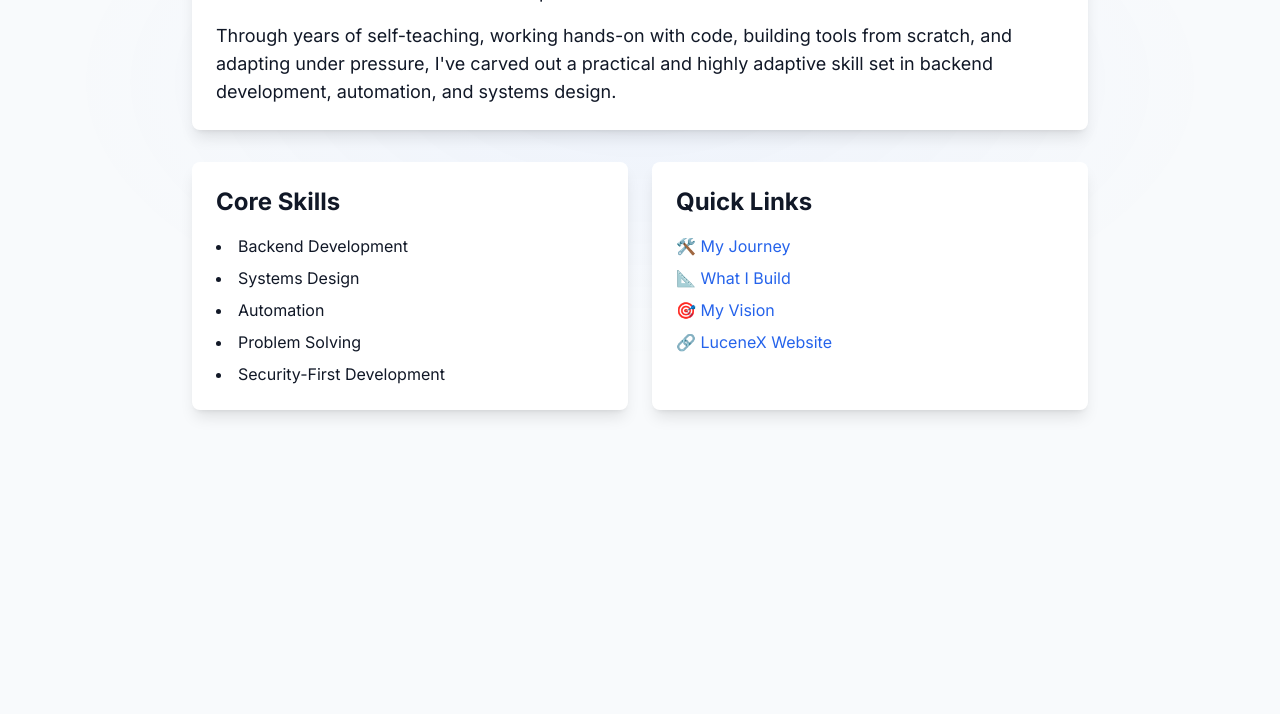
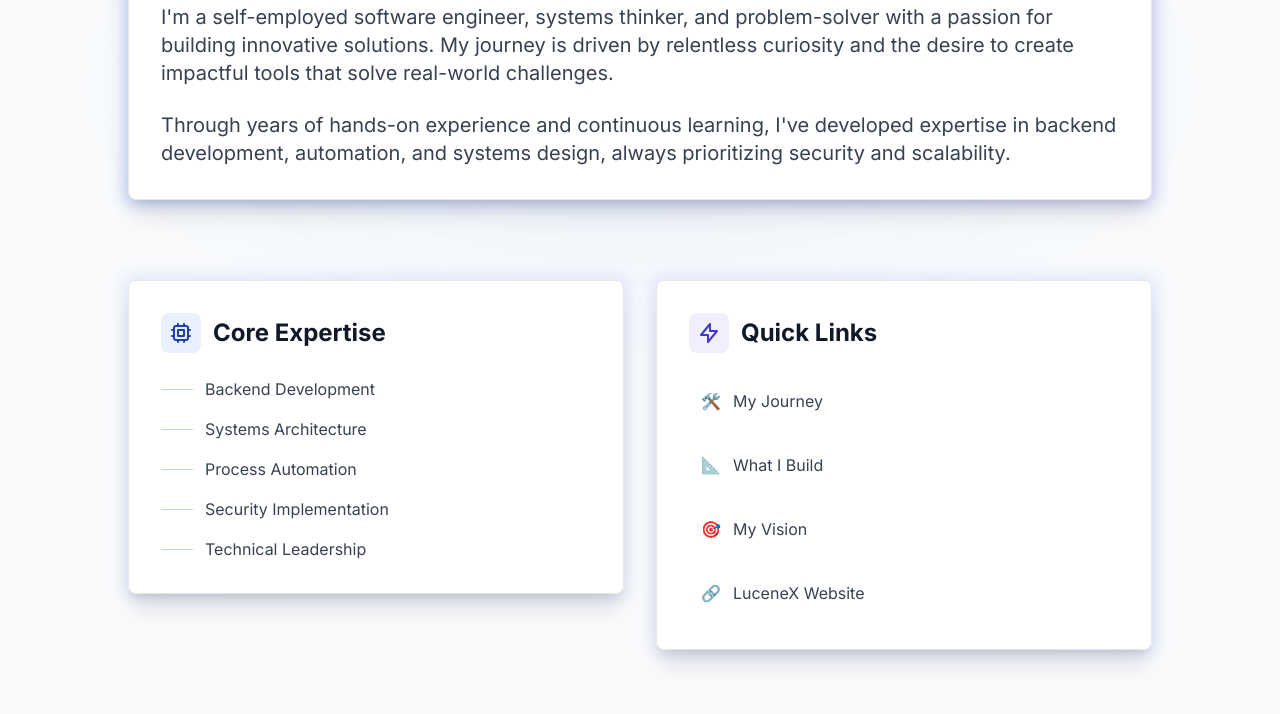
Before and after one commit to ernissmal/Ernests-Smalikis-portfolio, an Astro site in the folder version.2.0/portfolio/: page / in a window 1280 px wide. Shown: the part 198-912 px from the top of the page. Before the commit the page ends 800 px from the top, so only its background shows below. Built offline with nearby package versions, Linux system fonts and the light colour scheme; Astro itself is replaced by a stand-in of ours.

Commit message:
feat: Revise homepage content and layout for improved clarity and engagement

```diff
--- a/version.2.0/portfolio/src/pages/index.astro
+++ b/version.2.0/portfolio/src/pages/index.astro
@@ -5,39 +5,108 @@ import Navbar from '../components/Navbar.astro';
 
 <Layout title="Ernests Smalikis | Software Engineer">
 	<Navbar />
-		<main class="container mx-auto px-4 py-8">
-			<section class="max-w-4xl mx-auto">
-				<h1 class="text-4xl font-bold mb-6">👤 Who I Am</h1>
-				<div class="bg-white p-6 rounded-lg shadow-lg mb-8">
-					<p class="text-lg mb-4">
-						I'm a self-employed software engineer, systems thinker, and problem-solver. My journey didn't start with formal credentials or a polished resume — it began with a relentless curiosity and a clear need to build real tools that solve real problems.
+	<main class="pt-24 pb-16">
+		<div class="container mx-auto px-4">
+			<section class="max-w-5xl mx-auto mb-20">
+				<div class="relative">
+					<div class="absolute -inset-1 bg-gradient-to-r from-primary to-accent rounded-lg blur opacity-25"></div>
+					<div class="relative bg-white dark:bg-background-dark border border-gray-200 dark:border-gray-800 p-8 rounded-lg shadow-xl">
+						<h1 class="text-4xl md:text-5xl font-bold mb-6 bg-gradient-to-r from-primary to-accent bg-clip-text text-transparent">
+							Software Engineer & Systems Architect
+						</h1>
+						<div class="prose dark:prose-invert prose-lg max-w-none">
+							<p class="text-lg md:text-xl text-gray-700 dark:text-gray-300 mb-6 leading-relaxed">
+								I'm a self-employed software engineer, systems thinker, and problem-solver with a passion for building innovative solutions. My journey is driven by relentless curiosity and the desire to create impactful tools that solve real-world challenges.
 							</p>
-					<p class="text-lg">
-						Through years of self-teaching, working hands-on with code, building tools from scratch, and adapting under pressure, I've carved out a practical and highly adaptive skill set in backend development, automation, and systems design.
+							<p class="text-lg md:text-xl text-gray-700 dark:text-gray-300 leading-relaxed">
+								Through years of hands-on experience and continuous learning, I've developed expertise in backend development, automation, and systems design, always prioritizing security and scalability.
 							</p>
 						</div>
+					</div>
+				</div>
+			</section>
 
-				<div class="grid grid-cols-1 md:grid-cols-2 gap-6 mt-8">
-					<div class="bg-white p-6 rounded-lg shadow-lg">
-						<h2 class="text-2xl font-bold mb-4">Core Skills</h2>
-						<ul class="list-disc list-inside space-y-2">
-							<li>Backend Development</li>
-							<li>Systems Design</li>
-							<li>Automation</li>
-							<li>Problem Solving</li>
-							<li>Security-First Development</li>
-						</ul>
-					</div>
-					<div class="bg-white p-6 rounded-lg shadow-lg">
-						<h2 class="text-2xl font-bold mb-4">Quick Links</h2>
-						<ul class="space-y-2">
-							<li><a href="/journey" class="text-blue-600 hover:text-blue-800">🛠️ My Journey</a></li>
-							<li><a href="/projects" class="text-blue-600 hover:text-blue-800">📐 What I Build</a></li>
-							<li><a href="/vision" class="text-blue-600 hover:text-blue-800">🎯 My Vision</a></li>
-							<li><a href="https://lucenex.lv" class="text-blue-600 hover:text-blue-800">🔗 LuceneX Website</a></li>
+			<section class="grid grid-cols-1 md:grid-cols-2 gap-8 max-w-5xl mx-auto">
+				<div class="group">
+					<div class="relative">
+						<div class="absolute -inset-1 bg-gradient-to-r from-primary/50 to-accent/50 rounded-lg blur opacity-25 transition group-hover:opacity-100"></div>
+						<div class="relative bg-white dark:bg-background-dark border border-gray-200 dark:border-gray-800 p-8 rounded-lg shadow-xl">
+							<h2 class="text-2xl font-bold mb-6 text-gray-900 dark:text-white flex items-center">
+								<span class="bg-primary/10 dark:bg-primary/20 p-2 rounded-lg mr-3">
+									<svg class="w-6 h-6 text-primary-dark dark:text-primary-light" fill="none" stroke="currentColor" viewBox="0 0 24 24">
+										<path stroke-linecap="round" stroke-linejoin="round" stroke-width="2" d="M9 3v2m6-2v2M9 19v2m6-2v2M5 9H3m2 6H3m18-6h-2m2 6h-2M7 19h10a2 2 0 002-2V7a2 2 0 00-2-2H7a2 2 0 00-2 2v10a2 2 0 002 2zM9 9h6v6H9V9z"></path>
+									</svg>
+								</span>
+								Core Expertise
+							</h2>
+							<ul class="space-y-4">
+								<li class="flex items-center space-x-3">
+									<span class="h-px w-8 bg-primary/30"></span>
+									<span class="text-gray-700 dark:text-gray-300">Backend Development</span>
+								</li>
+								<li class="flex items-center space-x-3">
+									<span class="h-px w-8 bg-primary/30"></span>
+									<span class="text-gray-700 dark:text-gray-300">Systems Architecture</span>
+								</li>
+								<li class="flex items-center space-x-3">
+									<span class="h-px w-8 bg-primary/30"></span>
+									<span class="text-gray-700 dark:text-gray-300">Process Automation</span>
+								</li>
+								<li class="flex items-center space-x-3">
+									<span class="h-px w-8 bg-primary/30"></span>
+									<span class="text-gray-700 dark:text-gray-300">Security Implementation</span>
+								</li>
+								<li class="flex items-center space-x-3">
+									<span class="h-px w-8 bg-primary/30"></span>
+									<span class="text-gray-700 dark:text-gray-300">Technical Leadership</span>
+								</li>
 							</ul>
 						</div>
 					</div>
+				</div>
+
+				<div class="group">
+					<div class="relative">
+						<div class="absolute -inset-1 bg-gradient-to-r from-accent/50 to-primary/50 rounded-lg blur opacity-25 transition group-hover:opacity-100"></div>
+						<div class="relative bg-white dark:bg-background-dark border border-gray-200 dark:border-gray-800 p-8 rounded-lg shadow-xl">
+							<h2 class="text-2xl font-bold mb-6 text-gray-900 dark:text-white flex items-center">
+								<span class="bg-accent/10 dark:bg-accent/20 p-2 rounded-lg mr-3">
+									<svg class="w-6 h-6 text-accent-dark dark:text-accent-light" fill="none" stroke="currentColor" viewBox="0 0 24 24">
+										<path stroke-linecap="round" stroke-linejoin="round" stroke-width="2" d="M13 10V3L4 14h7v7l9-11h-7z"></path>
+									</svg>
+								</span>
+								Quick Links
+							</h2>
+							<div class="space-y-4">
+								<a href="/journey" class="block group/link">
+									<div class="flex items-center space-x-3 p-3 rounded-lg transition hover:bg-gray-50 dark:hover:bg-gray-800/50">
+										<span class="text-primary">🛠️</span>
+										<span class="text-gray-700 dark:text-gray-300 group-hover/link:text-primary dark:group-hover/link:text-primary-light transition">My Journey</span>
+									</div>
+								</a>
+								<a href="/projects" class="block group/link">
+									<div class="flex items-center space-x-3 p-3 rounded-lg transition hover:bg-gray-50 dark:hover:bg-gray-800/50">
+										<span class="text-primary">📐</span>
+										<span class="text-gray-700 dark:text-gray-300 group-hover/link:text-primary dark:group-hover/link:text-primary-light transition">What I Build</span>
+									</div>
+								</a>
+								<a href="/vision" class="block group/link">
+									<div class="flex items-center space-x-3 p-3 rounded-lg transition hover:bg-gray-50 dark:hover:bg-gray-800/50">
+										<span class="text-primary">🎯</span>
+										<span class="text-gray-700 dark:text-gray-300 group-hover/link:text-primary dark:group-hover/link:text-primary-light transition">My Vision</span>
+									</div>
+								</a>
+								<a href="https://lucenex.lv" class="block group/link">
+									<div class="flex items-center space-x-3 p-3 rounded-lg transition hover:bg-gray-50 dark:hover:bg-gray-800/50">
+										<span class="text-primary">🔗</span>
+										<span class="text-gray-700 dark:text-gray-300 group-hover/link:text-primary dark:group-hover/link:text-primary-light transition">LuceneX Website</span>
+									</div>
+								</a>
+							</div>
+						</div>
+					</div>
+				</div>
 			</section>
+		</div>
 	</main>
 </Layout>
```
Lines whose indentation alone changed are shown as unchanged.
